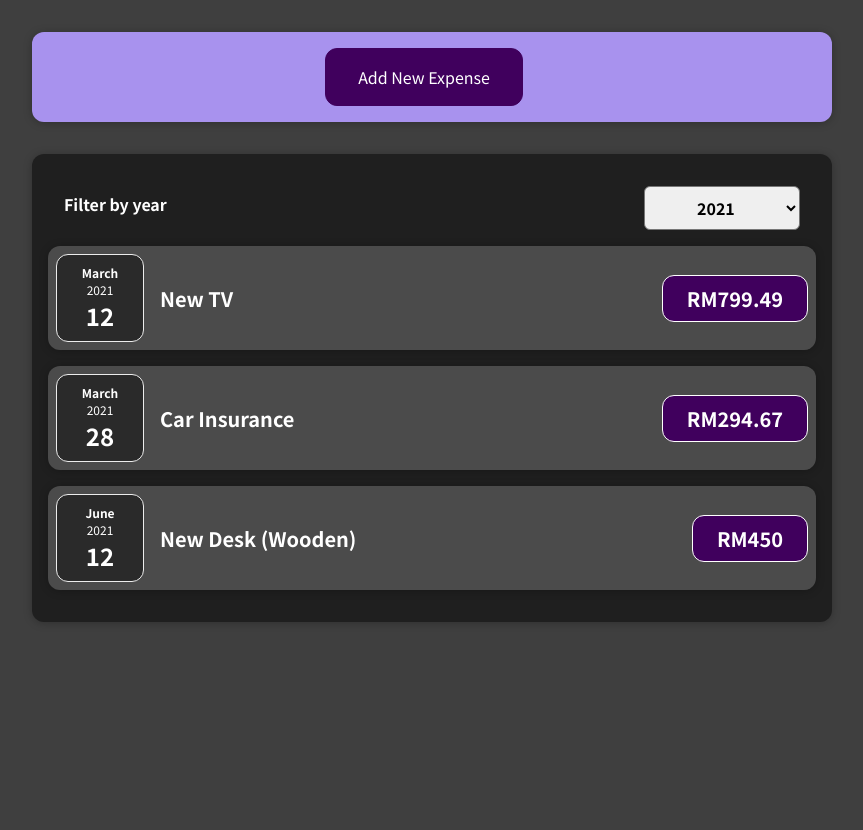
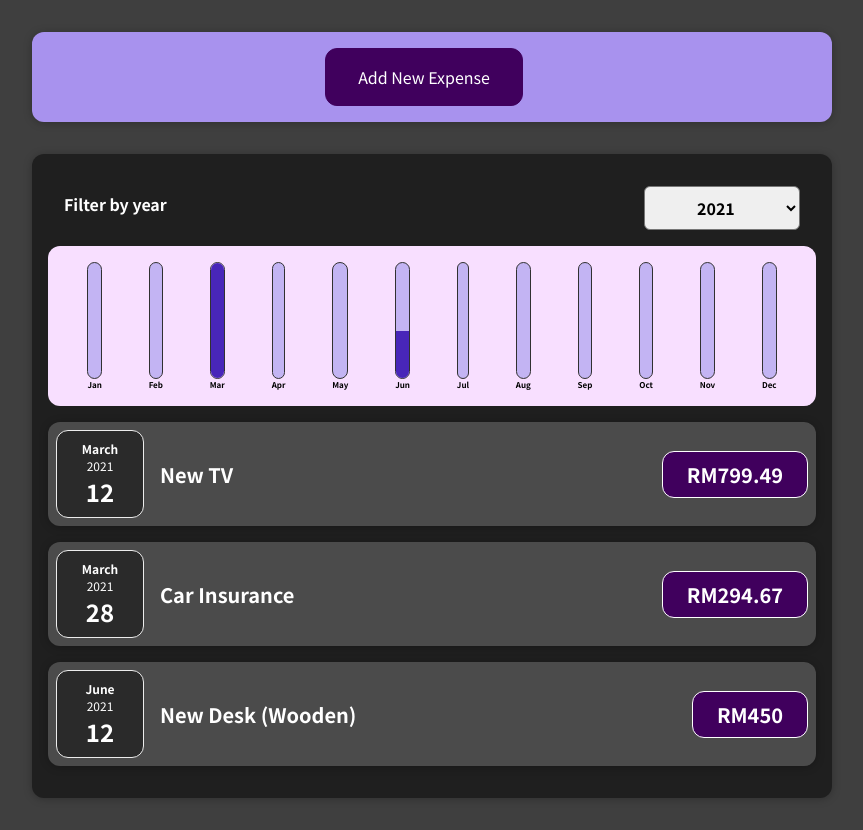
Before and after one commit to junwei-wong/expense-tracker, a React (Create React App) app: page / in a window 1280 px wide. Shown: the whole page, without its empty margins (208-1071 px from the left). Before the commit the page ends 800 px from the top, so only its background shows below. Built offline with nearby package versions, Linux system fonts and the light colour scheme.

Commit message:
Added chart component to UI

```diff
--- a/src/components/Chart/Chart.js
+++ b/src/components/Chart/Chart.js
@@ -1,10 +1,10 @@
 import React from "react";
-
+import "./Chart.css";
 import ChartBar from "./ChartBar";
 
 const Chart = (props) => {
-  const dataPointValues = props.dataPoints.map(dataPoint=> dataPoint.value)
-  const totalMaximum = Math.max(...dataPointValues)
+  const dataPointValues = props.dataPoints.map((dataPoint) => dataPoint.value);
+  const totalMaximum = Math.max(...dataPointValues);
   return (
     <div className="chart">
       {props.dataPoints.map((dataPoint) => (
--- a/src/components/Expenses/Expenses.js
+++ b/src/components/Expenses/Expenses.js
@@ -2,6 +2,7 @@ import "./Expenses.css";
 import Card from "../UI/Card";
 import ExpenseList from "./ExpenseList";
 import ExpensesFilter from "./ExpensesFilter";
+import ExpensesChart from "./ExpensesChart";
 import { useState } from "react";
 
 const Expenses = ({ expenses }) => {
@@ -21,6 +22,7 @@ const Expenses = ({ expenses }) => {
         selectedYear={filteredYear}
         onChangeYear={changeYearHandler}
       />
+      <ExpensesChart expenses={filteredExpenses}/>
       <ExpenseList item={filteredExpenses}/>
     </Card>
   );
--- a/src/components/NewExpense/ExpenseForm.js
+++ b/src/components/NewExpense/ExpenseForm.js
@@ -22,7 +22,7 @@ const ExpenseForm = ({ onSaveExpenseData, toggleForm }) => {
     event.preventDefault();
     onSaveExpenseData({
       title: enteredValue.title,
-      amount: enteredValue.amount,
+      amount: +enteredValue.amount,
       date: new Date(enteredValue.date),
     });
     setEnteredValue(defaultFormValues);
```
